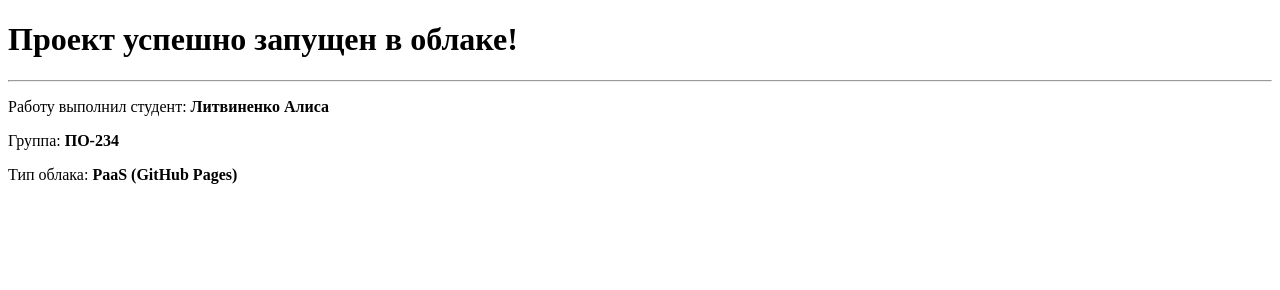
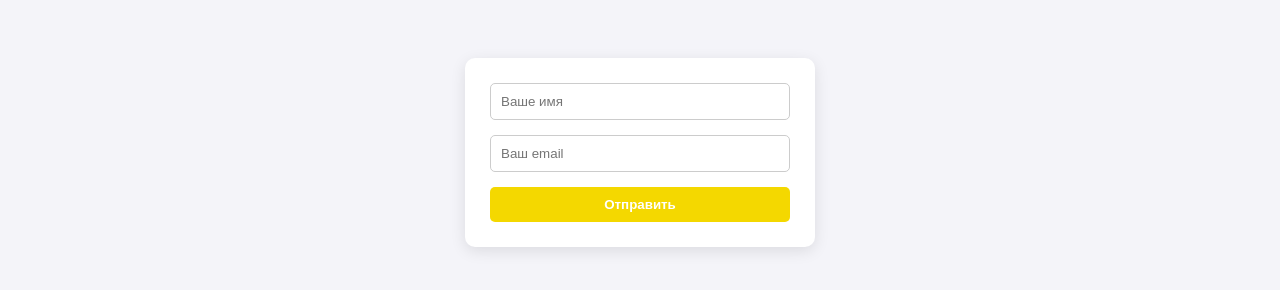
Before and after one commit to glentorxx/-, a plain HTML site: page index.html in a window 1280 px wide. Drawn offline with Linux system fonts and the light colour scheme.

Commit message:
Update index.html

```diff
--- a/index.html
+++ b/index.html
@@ -1,14 +1,94 @@
 <!DOCTYPE html>
 <html lang="ru">
 <head>
-<meta charset="UTF-8">
-<title>Облачная практика</title>
+    <meta charset="UTF-8">
+    <title>Мой обычный проект</title>
+    <style>
+        body {
+            font-family: sans-serif;
+            display: flex;
+            justify-content: center;
+            padding: 50px;
+            background-color: #f4f4f9;
+        }
+        .form-container {
+            background: white;
+            padding: 25px;
+            border-radius: 10px;
+            box-shadow: 0 4px 15px rgba(0,0,0,0.1);
+            width: 300px;
+        }
+        input {
+            width: 100%;
+            padding: 10px;
+            margin-bottom: 15px;
+            border: 1px solid #ccc;
+            border-radius: 5px;
+            box-sizing: border-box;
+        }
+        button {
+            width: 100%;
+            padding: 10px;
+            background: #f4d800;
+            border: none;
+            color: white;
+            font-weight: bold;
+            cursor: pointer;
+            border-radius: 5px;
+        }
+        button:hover {
+            background: #f4a000;
+        }
+    </style>
 </head>
 <body>
-<h1>Проект успешно запущен в облаке!</h1>
-<hr>
-<p>Работу выполнил студент: <strong>Литвиненко Алиса</strong></p>
-<p>Группа: <strong>ПО-234</strong></p>
-<p>Тип облака: <strong>PaaS (GitHub Pages)</strong></p>
+    <div class="form-container">
+        <form id="feedbackForm">
+            <input type="text" id="userName" placeholder="Ваше имя" required>
+            <input type="email" id="userEmail" placeholder="Ваш email" required>
+            <button type="submit">Отправить</button>
+        </form>
+    </div>
+
+    <script type="module">
+        // Импортируем модули Firebase
+        import { initializeApp } from "https://www.gstatic.com/firebasejs/10.7.0/firebase-app.js";
+        import { getFirestore, collection, addDoc } from "https://www.gstatic.com/firebasejs/10.7.0/firebase-firestore.js";
+
+        // ВАША КОНФИГУРАЦИЯ FIREBASE (из первого скриншота)
+        const firebaseConfig = {
+            apiKey: "AIzaSyC6Od5o91VbuC42L365J56jhrw3RhPN1Y8",
+            authDomain: "alissa-2ofaf8.firebaseapp.com",
+            projectId: "alissa-2ofaf8",
+            storageBucket: "alissa-2ofaf8.firebasestorage.app",
+            messagingSenderId: "846548826923"
+        };
+
+        // Инициализация Firebase
+        const app = initializeApp(firebaseConfig);
+        const db = getFirestore(app);
+
+        // Логика отправки формы
+        document.getElementById("feedbackForm").addEventListener("submit", async (e) => {
+            e.preventDefault();
+
+            const nameInput = document.getElementById("userName").value;
+            const emailInput = document.getElementById("userEmail").value;
+
+            try {
+                // Запись в коллекцию "requests"
+                await addDoc(collection(db, "requests"), {
+                    name: nameInput,
+                    email: emailInput,
+                    timestamp: new Date()
+                });
+                alert("Готово! Данные сохранены в Firebase.");
+                document.getElementById("feedbackForm").reset();
+            } catch (error) {
+                console.error("Ошибка записи: ", error);
+                alert("Ошибка при отправке.");
+            }
+        });
+    </script>
 </body>
 </html>
```
